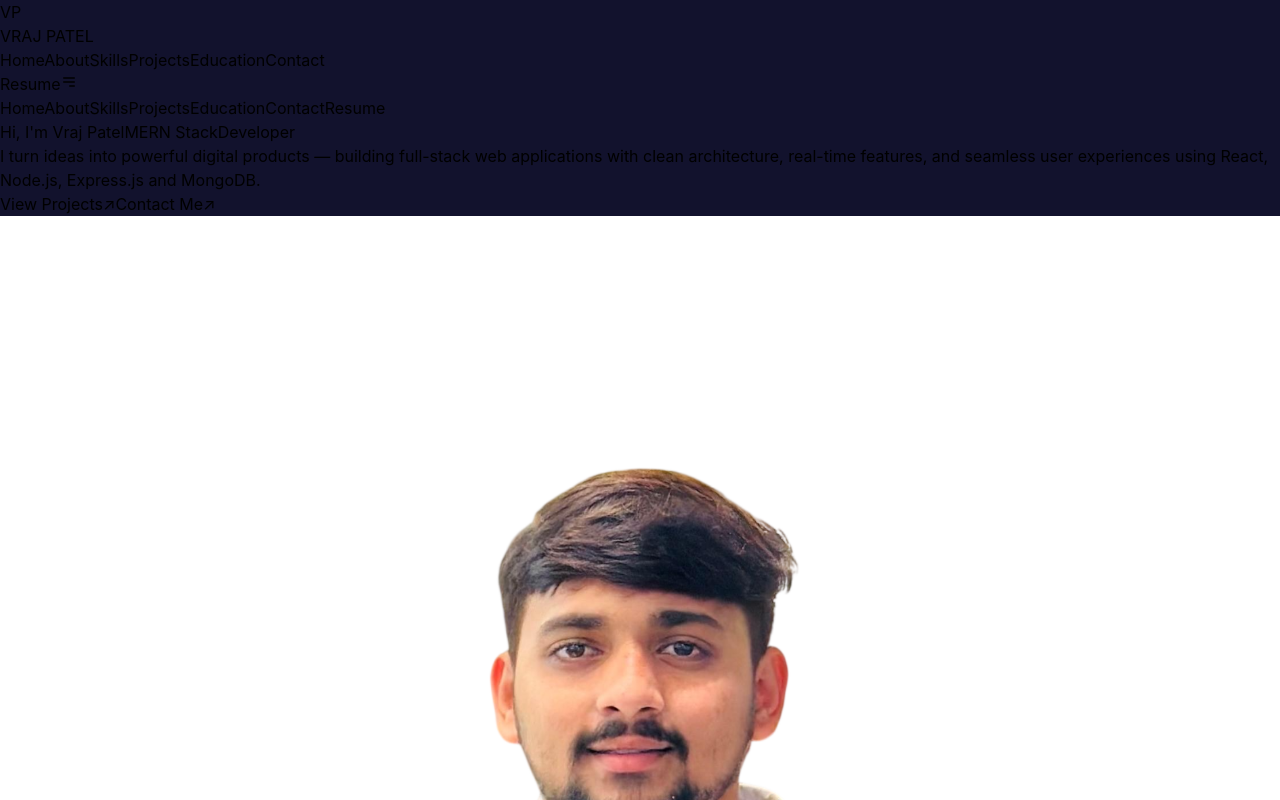
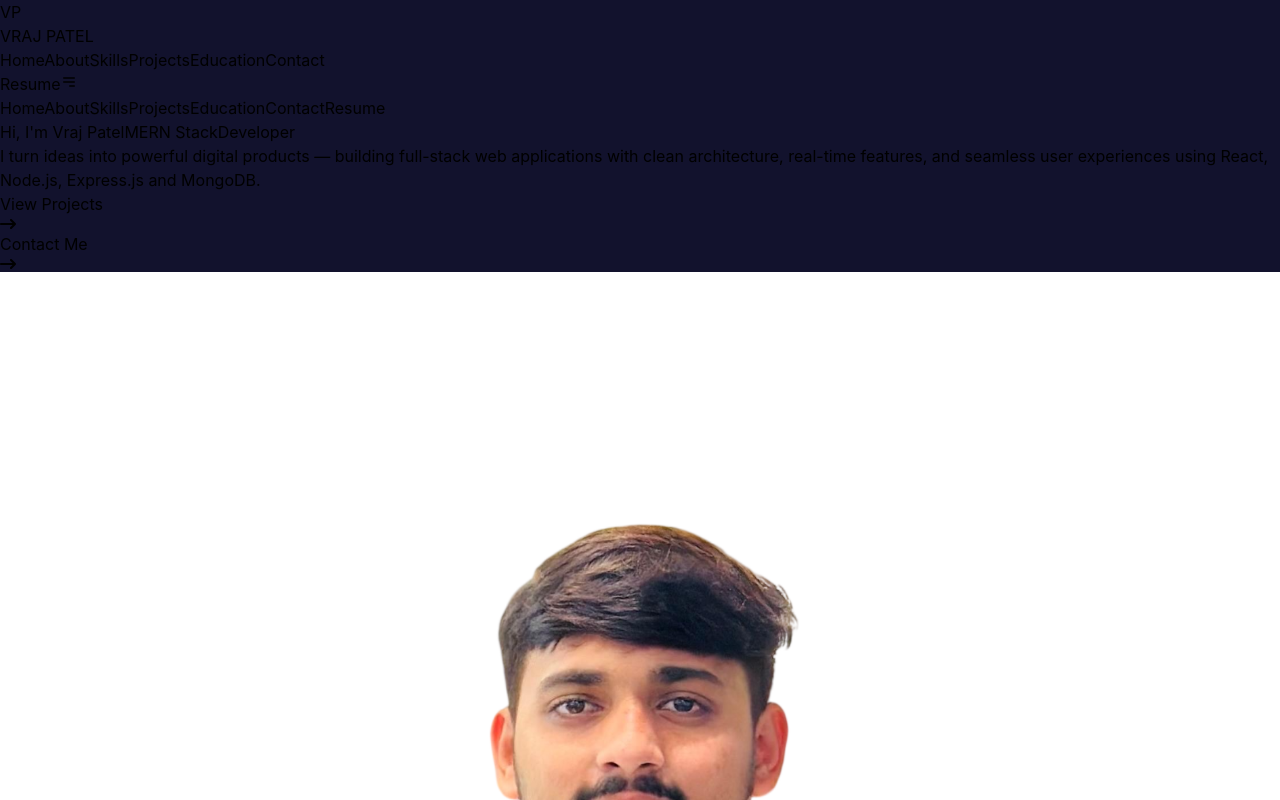
Before and after one commit to vrajpatel26/portfolio, a React (Vite) app: page / in a window 1280 px wide. Shown: the top 800 px of the page. Built offline with nearby package versions, Linux system fonts and the light colour scheme.

Commit message:
update ui

```diff
--- a/src/components/Hero.jsx
+++ b/src/components/Hero.jsx
@@ -1,3 +1,6 @@
+import { FaArrowRightLong } from "react-icons/fa6";
+
+
 const Hero = () => {
   return (
     <section
@@ -21,7 +24,7 @@ const Hero = () => {
             Hi, I'm Vraj Patel
           </span>
 
-          <span className="block leading-none text-[#C8F031] text-[42px] sm:text-[52px] md:text-[62px] lg:text-[70px] xl:text-[78px]">
+          <span className="block leading-none text-[#A8E63D] text-[42px] sm:text-[52px] md:text-[62px] lg:text-[70px] xl:text-[78px]">
             MERN Stack
           </span>
 
@@ -36,11 +39,11 @@ const Hero = () => {
           I turn ideas into powerful digital products — building full-stack
           web applications with clean architecture, real-time features, and
           seamless user experiences using{" "}
-          <span className="text-[#C8F031] font-semibold">
+          <span className="text-[#A8E63D] font-semibold">
             React, Node.js, Express.js
           </span>{" "}
           and{" "}
-          <span className="text-[#C8F031] font-semibold">
+          <span className="text-[#A8E63D] font-semibold">
             MongoDB.
           </span>
         </p>
@@ -50,24 +53,24 @@ const Hero = () => {
 
           <a
             href="#projects"
-            className="group inline-flex items-center justify-center gap-2 rounded-lg bg-[#C8F031] px-8 py-[14px] text-base font-semibold text-[#060B16] transition-all duration-300 hover:-translate-y-1 hover:shadow-[0_0_35px_rgba(200,240,49,.35)]"
+            className="group inline-flex items-center justify-center gap-2 rounded-lg bg-[#A8E63D] px-8 py-[14px] text-base font-semibold text-[#060B16] transition-all duration-300 hover:-translate-y-1 hover:shadow-[0_0_35px_rgba(200,240,49,.35)]"
           >
             View Projects
 
             <span className="transition-transform duration-300 group-hover:translate-x-1">
-              ↗
+              <FaArrowRightLong />
             </span>
 
           </a>
 
           <a
             href="#contact"
-            className="group inline-flex items-center justify-center gap-2 rounded-lg border border-[#343C52] bg-[#111827]/40 px-8 py-[14px] text-base font-medium text-white backdrop-blur-sm transition-all duration-300 hover:border-[#C8F031] hover:bg-white/5"
+            className="group inline-flex items-center justify-center gap-2 rounded-lg border border-[#343C52] bg-[#111827]/40 px-8 py-[14px] text-base font-semibold text-white backdrop-blur-sm transition-all duration-300 hover:border-[#A8E63D] hover:bg-white/5"
           >
             Contact Me
 
             <span className="transition-transform duration-300 group-hover:translate-x-1">
-              ↗
+              <FaArrowRightLong />
             </span>
 
           </a>
--- a/src/components/Navbar.jsx
+++ b/src/components/Navbar.jsx
@@ -45,7 +45,7 @@ const Navbar = () => {
                     href="/Vraj_Patel_Resume.pdf"
                     target="_blank"
                     rel="noopener noreferrer"
-                    className="hidden lg:block bg-[#A8E63D] text-[#17153A] font-semibold px-7 py-3 rounded-full hover:scale-105 transition duration-300"
+                    className="hidden lg:block bg-[#A8E63D] text-[#17153A] font-semibold px-7 py-3 rounded-xl hover:scale-105 transition duration-300"
                 >
                     Resume
                 </a>
```
